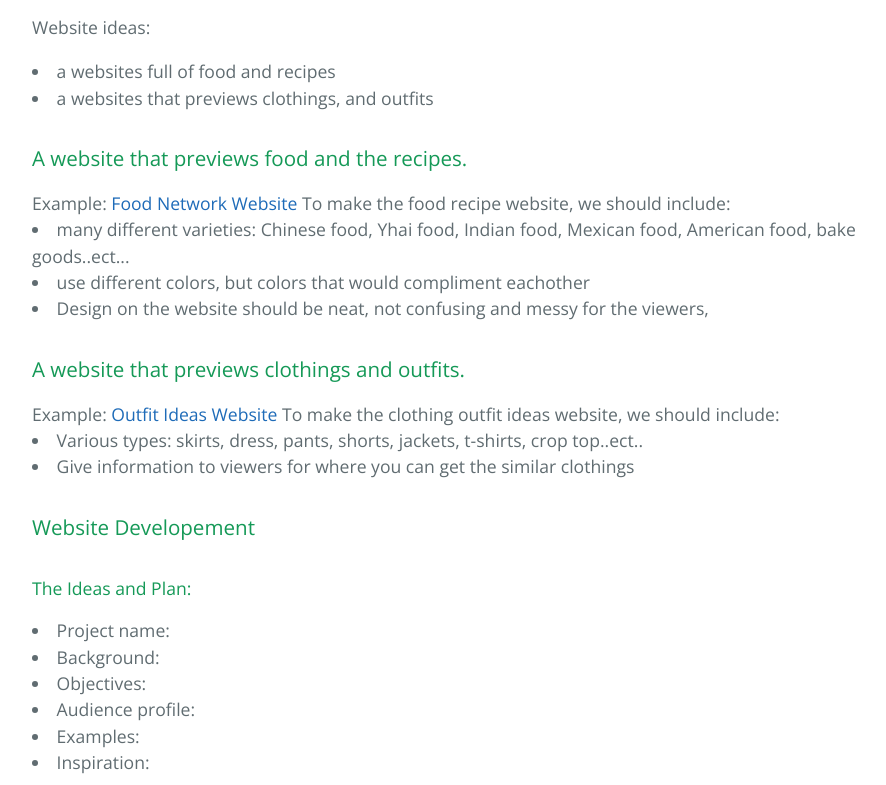
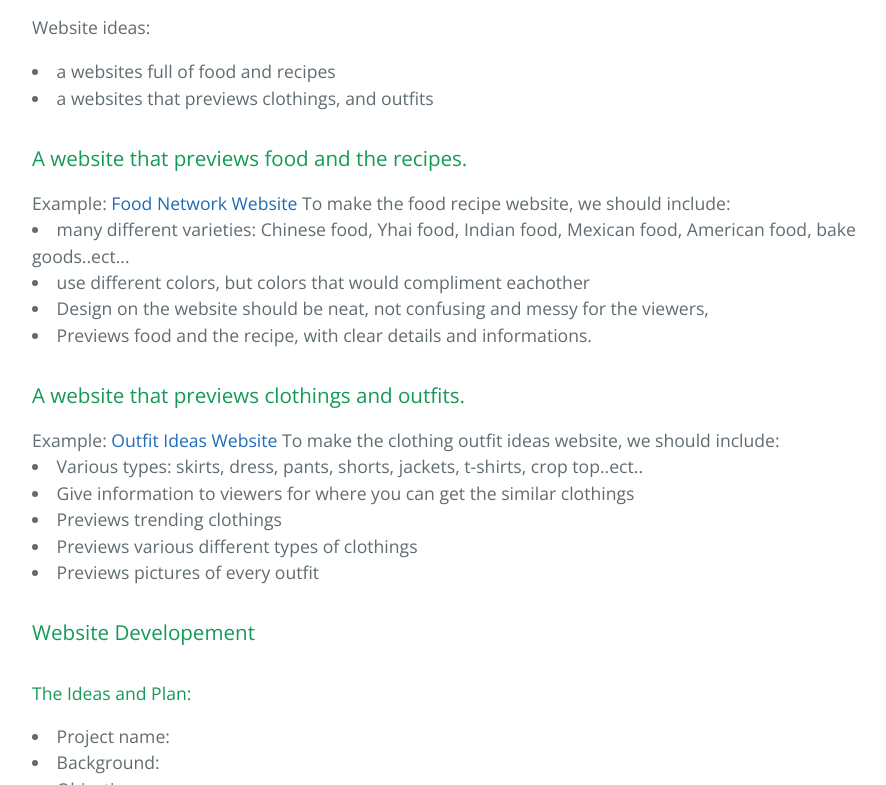
Before and after one commit to Kaytiyu/CTD-Planning-Site-KYu, a plain HTML site: page index.html in a window 1280 px wide. Shown: the part 411-1196 px from the top of the page, without its empty margins (192-1078 px from the left). Drawn offline with nearby package versions, Linux system fonts and the light colour scheme.

Commit message:
Update index.html

```diff
--- a/index.html
+++ b/index.html
@@ -36,6 +36,7 @@
   <li> many different varieties: Chinese food, Yhai food, Indian food, Mexican food, American food, bake goods..ect...</li>
   <li> use different colors, but colors that would compliment eachother</li>
   <li>Design on the website should be neat, not confusing and messy for the viewers, </li>
+  <li>Previews food and the recipe, with clear details and informations.</li>
 
 </p>
 <p>
@@ -45,6 +46,9 @@ Example: <a href="http://www.glamour.com/fashion/outfit-ideas">Outfit Ideas Webs
 To make the clothing outfit ideas website, we should include:
 <li>Various types: skirts, dress, pants, shorts, jackets, t-shirts, crop top..ect..</li>
 <li>Give information to viewers for where you can get the similar clothings</li>
+<li>Previews trending clothings</li>
+<li>Previews various different types of clothings</li>
+<li>Previews pictures of every outfit</li>
 </p>
 <p>
 <h3> Website Developement</h3>
```
